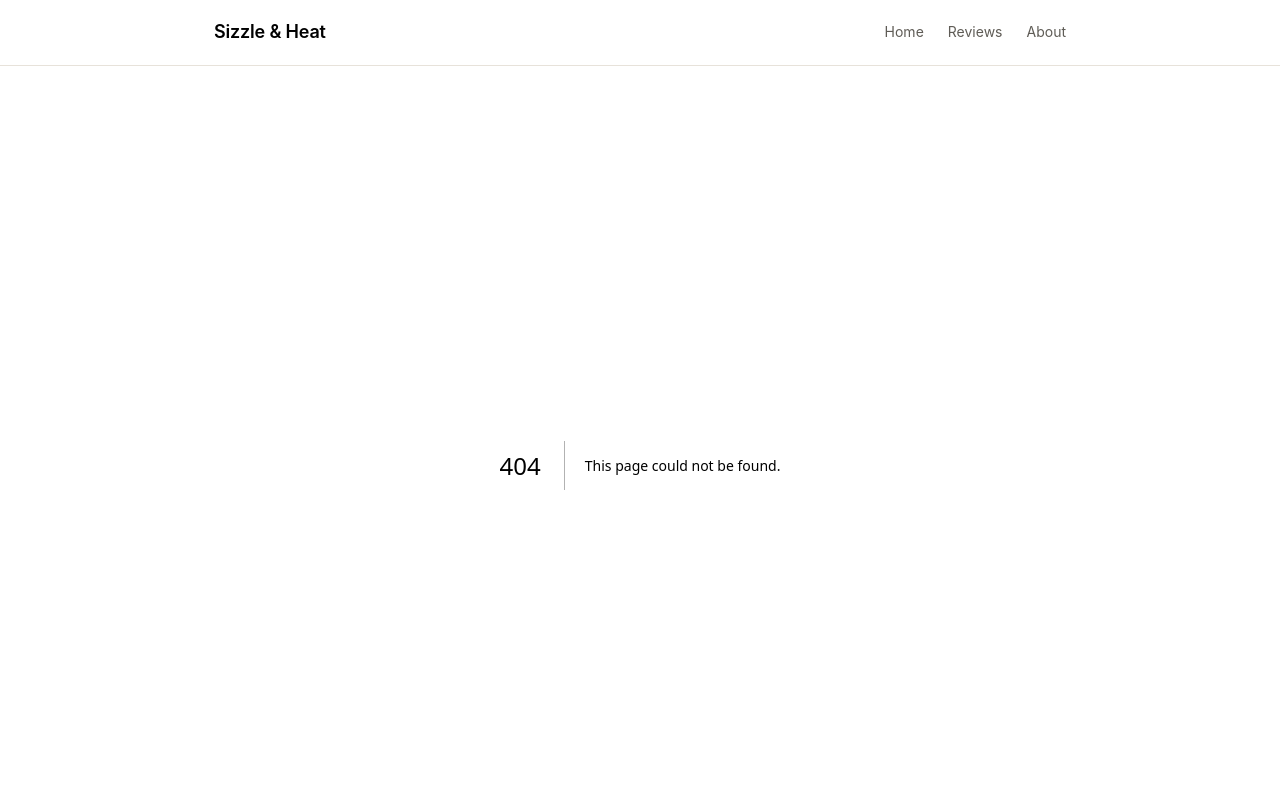
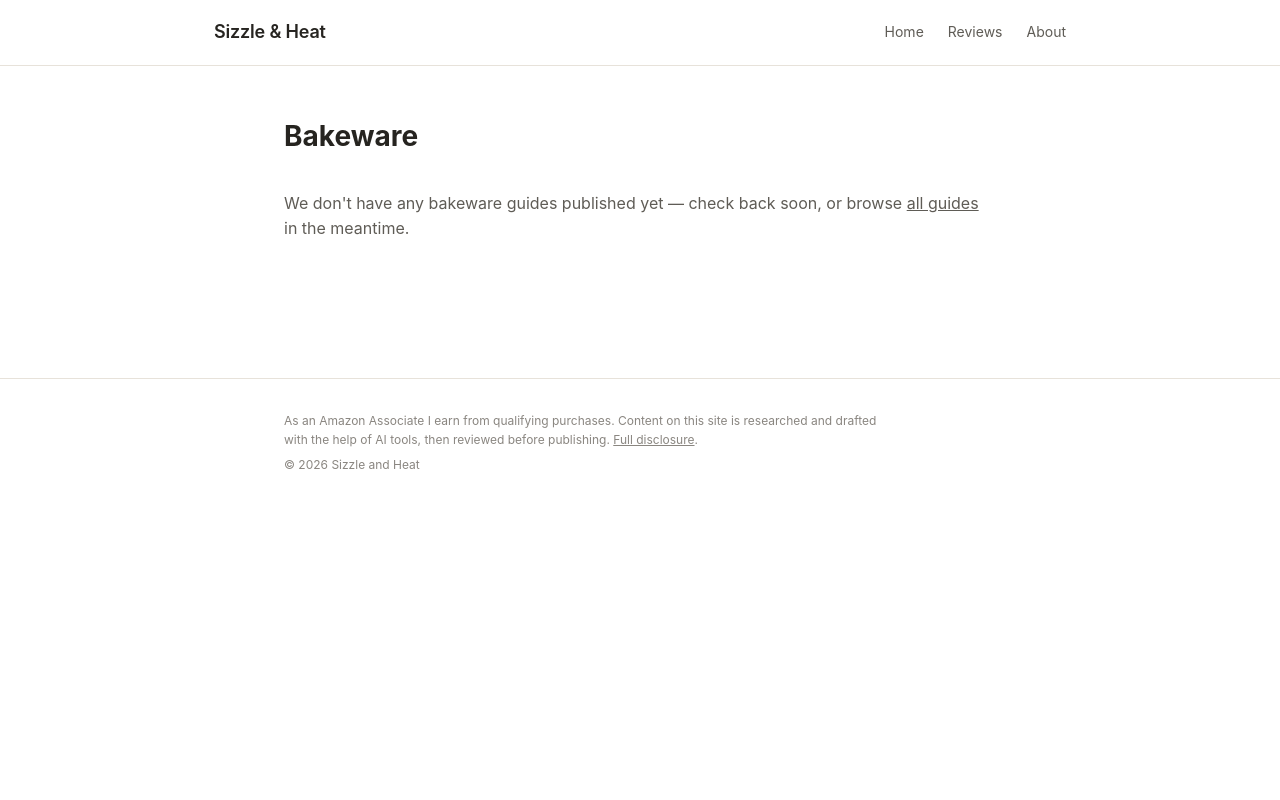
Before and after one commit to sizzleandheat/sizzle-and-heat, a Next.js app: page /categories/bakeware in a window 1280 px wide. Before the commit this address had no page. Shown: the top 800 px of the page. Built offline with nearby package versions, Linux system fonts and the light colour scheme.

Commit message:
Create page.js

```diff
--- /dev/null
+++ b/app/categories/[category]/page.js
@@ -0,0 +1,56 @@
+import Link from "next/link";
+import { getAllCategories, getPostsByCategorySlug } from "@/lib/posts";
+
+const ALL_CATEGORIES = [
+  { slug: "cast-iron", name: "Cast Iron" },
+  { slug: "non-stick", name: "Non-Stick" },
+  { slug: "stainless-steel", name: "Stainless Steel" },
+  { slug: "bakeware", name: "Bakeware" },
+];
+
+export function generateStaticParams() {
+  return ALL_CATEGORIES.map((c) => ({ category: c.slug }));
+}
+
+export function generateMetadata({ params }) {
+  const category = ALL_CATEGORIES.find((c) => c.slug === params.category);
+  const name = category ? category.name : params.category;
+  return {
+    title: `${name} Cookware Reviews & Guides | Sizzle and Heat`,
+  };
+}
+
+export default function CategoryPage({ params }) {
+  const category = ALL_CATEGORIES.find((c) => c.slug === params.category);
+  const name = category ? category.name : params.category;
+  const posts = getPostsByCategorySlug(params.category);
+
+  return (
+    <div className="page-container">
+      <h1>{name}</h1>
+
+      {posts.length === 0 ? (
+        <p style={{ color: "#5f5c56" }}>
+          We don&apos;t have any {name.toLowerCase()} guides published yet —
+          check back soon, or browse{" "}
+          <Link href="/blog" style={{ textDecoration: "underline" }}>
+            all guides
+          </Link>{" "}
+          in the meantime.
+        </p>
+      ) : (
+        posts.map((post) => (
+          <div className="post-list-item" key={post.slug}>
+            <h3>
+              <Link href={`/blog/${post.slug}`}>{post.title}</Link>
+            </h3>
+            <p className="meta">
+              {post.category} · {post.date}
+            </p>
+            <p>{post.excerpt}</p>
+          </div>
+        ))
+      )}
+    </div>
+  );
+}
```
